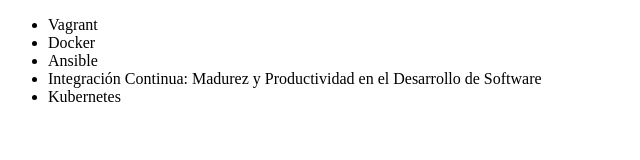
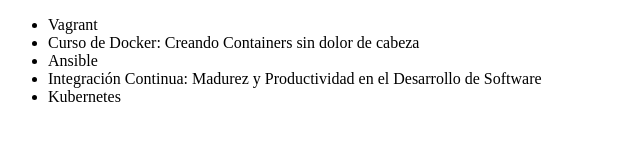
Before and after one commit to Gloria-Nabor/hola-mundo, a plain HTML site: page index.html in a window 1280 px wide. Shown: the whole page, without its empty margins (0-640 px from the left). Drawn offline with Linux system fonts and the light colour scheme.

Commit message:
Actualizando nombre del curso de Docker.

```diff
--- a/index.html
+++ b/index.html
@@ -7,7 +7,7 @@
     <body>
         <ul>
             <li>Vagrant</li>
-            <li>Docker</li>
+            <li>Curso de Docker: Creando Containers sin dolor de cabeza</li>
             <li>Ansible</li>
             <li>Integración Continua: Madurez y Productividad en el Desarrollo de Software</li>
             <li>Kubernetes</li>
```
